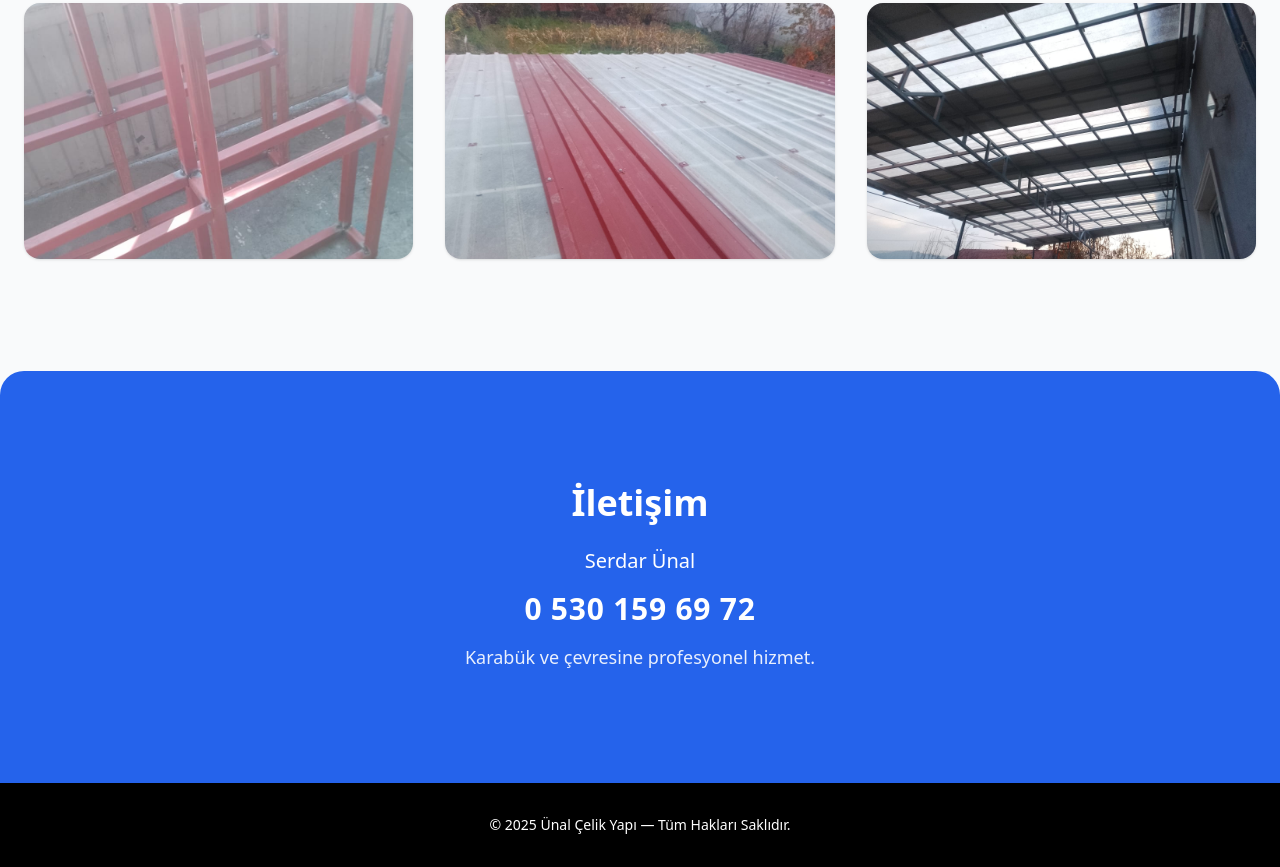
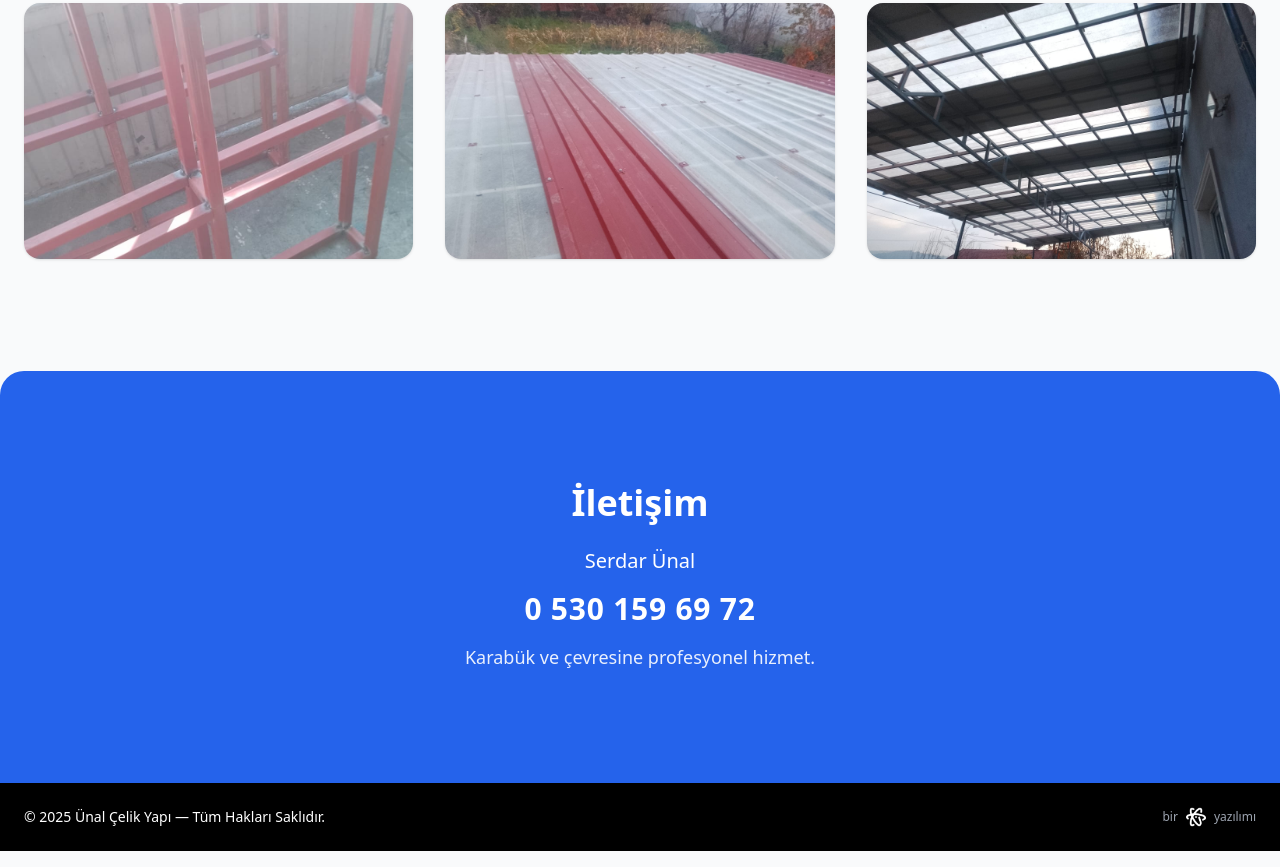
Before and after one commit to theuntil/unalcelik, a plain HTML site: page index.html in a window 1280 px wide. Shown: the part 2121-2988 px from the top of the page. Drawn offline with nearby package versions, Linux system fonts and the light colour scheme.

Commit message:
footer tasarımı güncellendi

```diff
--- a/index.html
+++ b/index.html
@@ -189,9 +189,33 @@
   </section>
 
   <!-- FOOTER -->
-  <footer class="py-8 bg-black text-center text-white text-sm">
-    © 2025 Ünal Çelik Yapı — Tüm Hakları Saklıdır.
-  </footer>
+ <footer class="py-6 bg-black text-white text-sm">
+
+  <div class="max-w-7xl mx-auto px-6 flex flex-col md:flex-row items-center md:items-center justify-between gap-3">
+
+    <!-- Sol taraf -->
+    <div class="text-center md:text-left">
+      © 2025 Ünal Çelik Yapı — Tüm Hakları Saklıdır.
+    </div>
+
+    <!-- Sağ taraf -->
+    <div class="flex items-center gap-2 text-xs text-gray-400">
+      <span>bir</span>
+      <a
+        href="https://terrayazilim.com"
+        target="_blank"
+        rel="noopener noreferrer"
+        class="block hover:rotate-[60deg] transition-transform duration-300"
+      >
+        <img src="/resimler/terra.png" alt="Terra Software" class="w-5 h-5" />
+      </a>
+      <span>yazılımı</span>
+    </div>
+
+  </div>
+
+</footer>
+
 
 <script>
 // MOBILE MENU
```
Also changed, not shown: resimler/terra.png (added).
